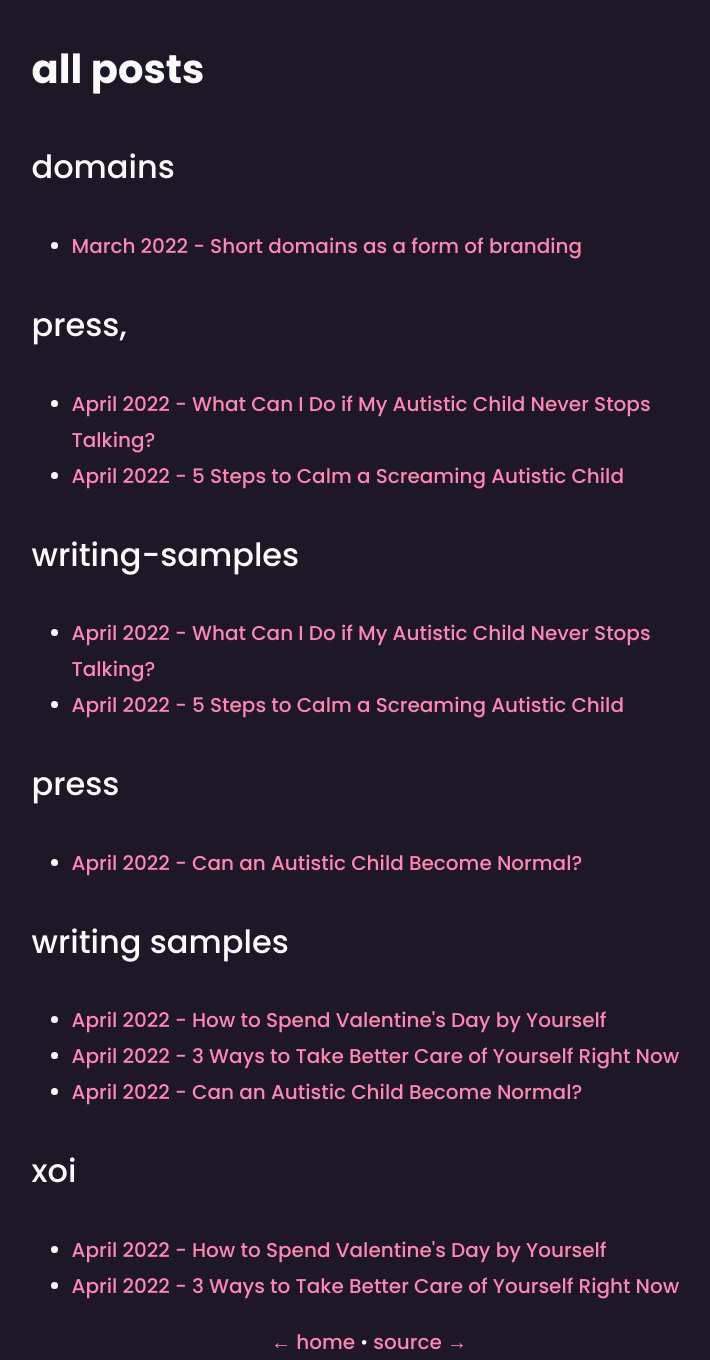
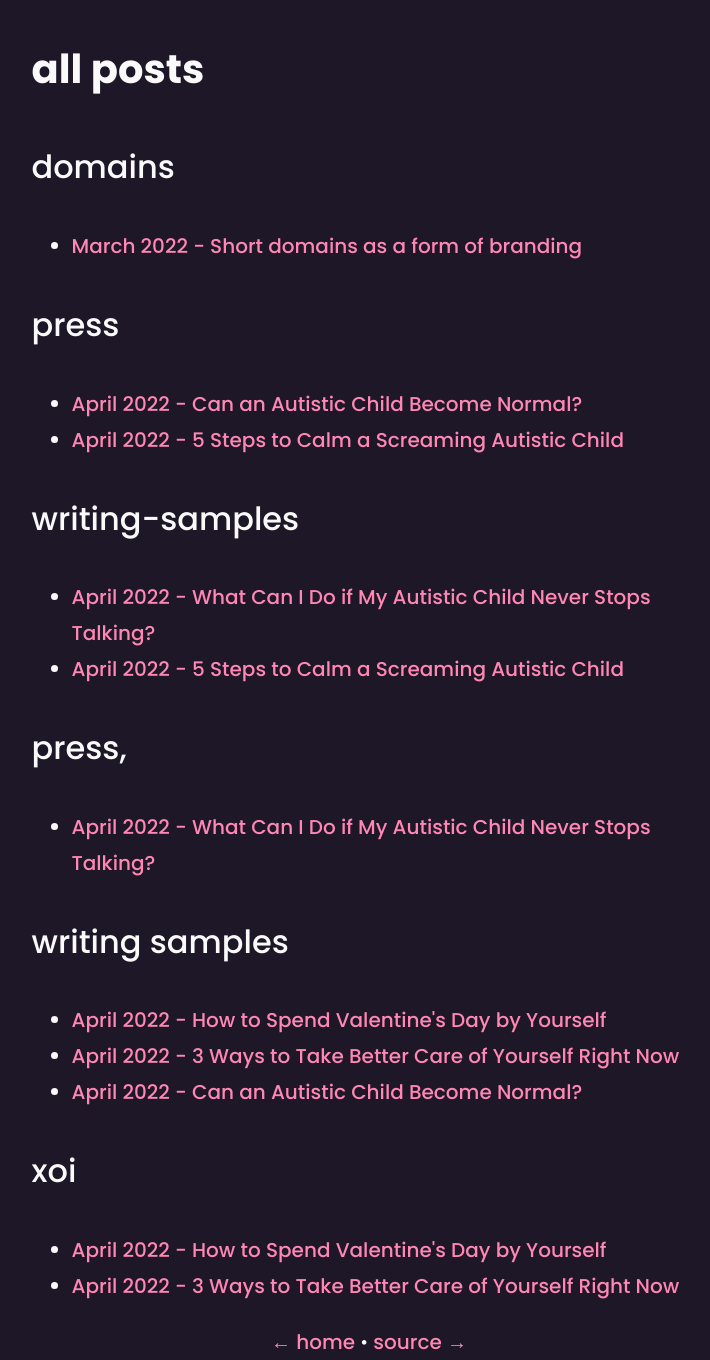
Before and after one commit to autisticjane/autisticjane.github.io, a Jekyll site: the page built from archive.md, in a window 1280 px wide. Shown: the whole page, without its empty margins (271-981 px from the left). Built offline with Jekyll 4.4.1, drawn with Linux system fonts in a browser that asks for light colours.

Commit message:
changed tag format

```diff
--- a/_posts/2022-04-03-screaming-autistic.html
+++ b/_posts/2022-04-03-screaming-autistic.html
@@ -3,7 +3,9 @@ layout: post
 date: '2022-04-03'
 title: 5 Steps to Calm a Screaming Autistic Child
 subtitle: Your autistic child is screaming, and all hope feels lost. Your child may have lost their hope, too.
-tags: press, writing-samples
+tags:
+- press
+- writing-samples
 ---
 
 If you are not automatically redirected, please <a href="https://childresidentialtreatment.com/calm-screaming-autistic-child">click this link</a>.
```
